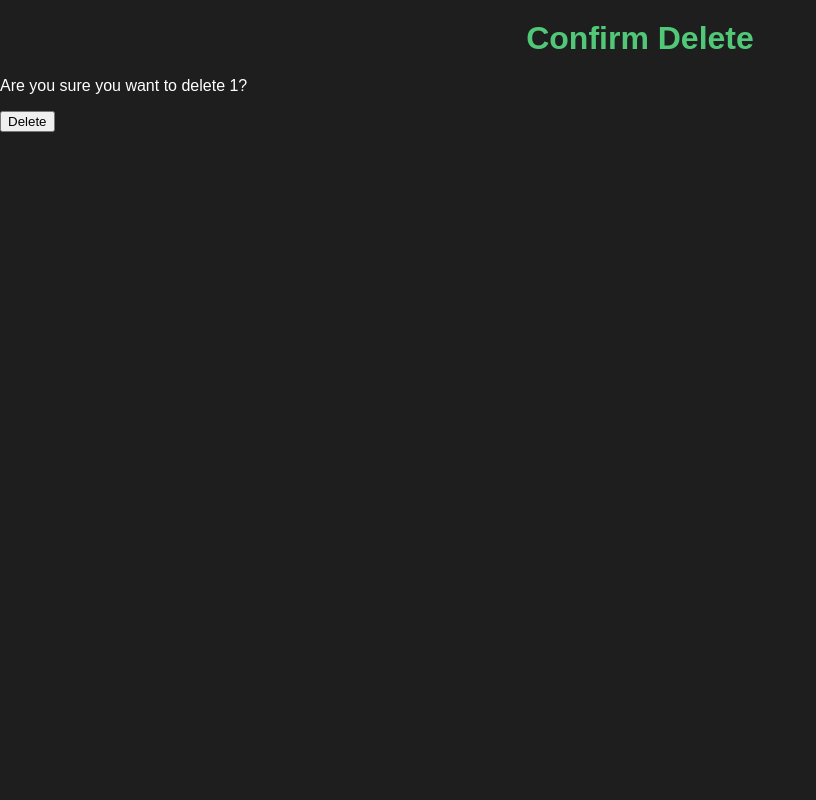
After one commit to zayman2045/ello, a Django app: page /assistants/1/delete in a window 1280 px wide. The commit adds this page. Shown: the whole page, without its empty margins (0-816 px from the left). Run offline with Django 5.2, Linux system fonts and the light colour scheme.

Commit message:
Add ability to delete an assistant.

```diff
--- /dev/null
+++ b/frontend/myapp/templates/confirm_delete.html
@@ -0,0 +1,22 @@
+{% load static %}
+
+<!DOCTYPE html>
+<html>
+  <head>
+    <title>Ello</title>
+    <link
+      rel="stylesheet"
+      type="text/css"
+      href="{% static 'css/build.css' %}"
+    />
+  </head>
+  <body>
+    <div>
+      <h1>Confirm Delete</h1>
+      <p>Are you sure you want to delete {{ assistant_id }}?</p>
+      <form method="post" action="{% url 'assistant_delete' assistant_id %}">
+        {% csrf_token %}
+        <input type="submit" value="Delete">
+    </div>
+  </body>
+</html>
--- a/frontend/myapp/templates/dashboard.html
+++ b/frontend/myapp/templates/dashboard.html
@@ -30,7 +30,10 @@
         <div class="assistant-options">
           <p>Powered by: {{ assistant_info.model }}</p>
           <a href="/assistants/{{ assistant.id }}">Edit</a>
-          <a href="/assistants/{{ assistant.id }}">Delete</a>
+          <form method="get" action="{% url 'assistant_delete' assistant_info.id %}">
+            {% csrf_token %}
+            <input type="submit" value="Delete">
+          </form>
         </div>
       </div>
       <div class="centered-container">
--- a/frontend/myapp/urls.py
+++ b/frontend/myapp/urls.py
@@ -6,4 +6,5 @@ urlpatterns = [
     path('dashboard', views.dashboard, name='dashboard'),
     path('assistants/<str:assistant_id>', views.assistant_dashboard, name='assistant_dashboard'),
     path('build', views.build, name='build'),
+    path('assistants/<str:assistant_id>/delete', views.assistant_delete, name='assistant_delete'),
 ]
--- a/frontend/myapp/views.py
+++ b/frontend/myapp/views.py
@@ -23,6 +23,16 @@ def assistant_dashboard(request, assistant_id):
     # Pass the data to the template
     return render(request, 'dashboard.html', {'assistant_list': assistant_list, 'assistant_info': assistant_info})
 
+def assistant_delete(request, assistant_id):
+    if request.method == 'GET':
+        return render(request, 'confirm_delete.html', {'assistant_id': assistant_id})
+    elif request.method == 'POST':
+        # Make a DELETE request to the specified URL
+        response = requests.delete('http://localhost:8080/assistants/' + assistant_id)
+
+        # Redirect to the dashboard
+        return dashboard(request)
+
 
 ## HELPER FUNCTIONS ##
 
```
